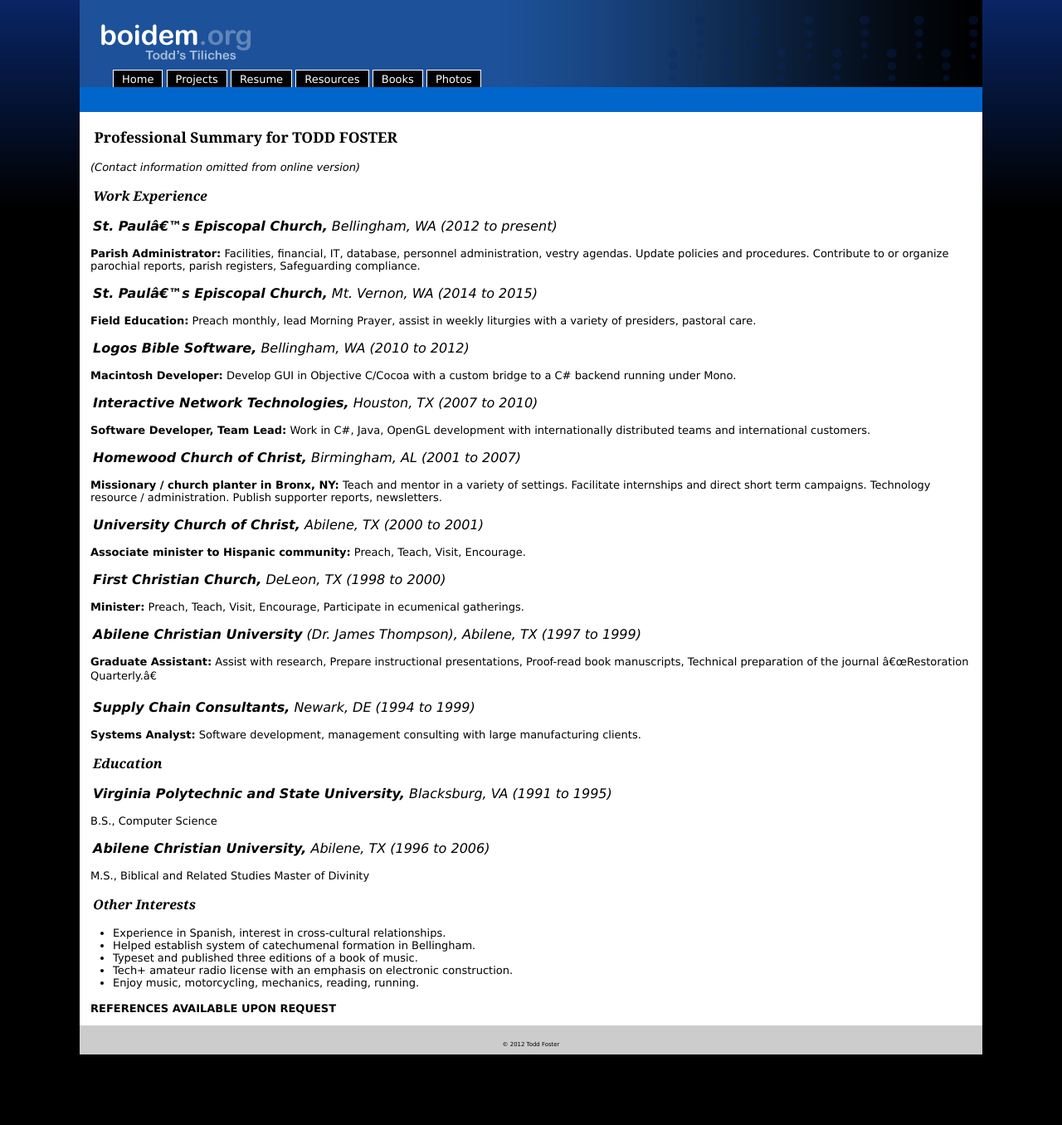
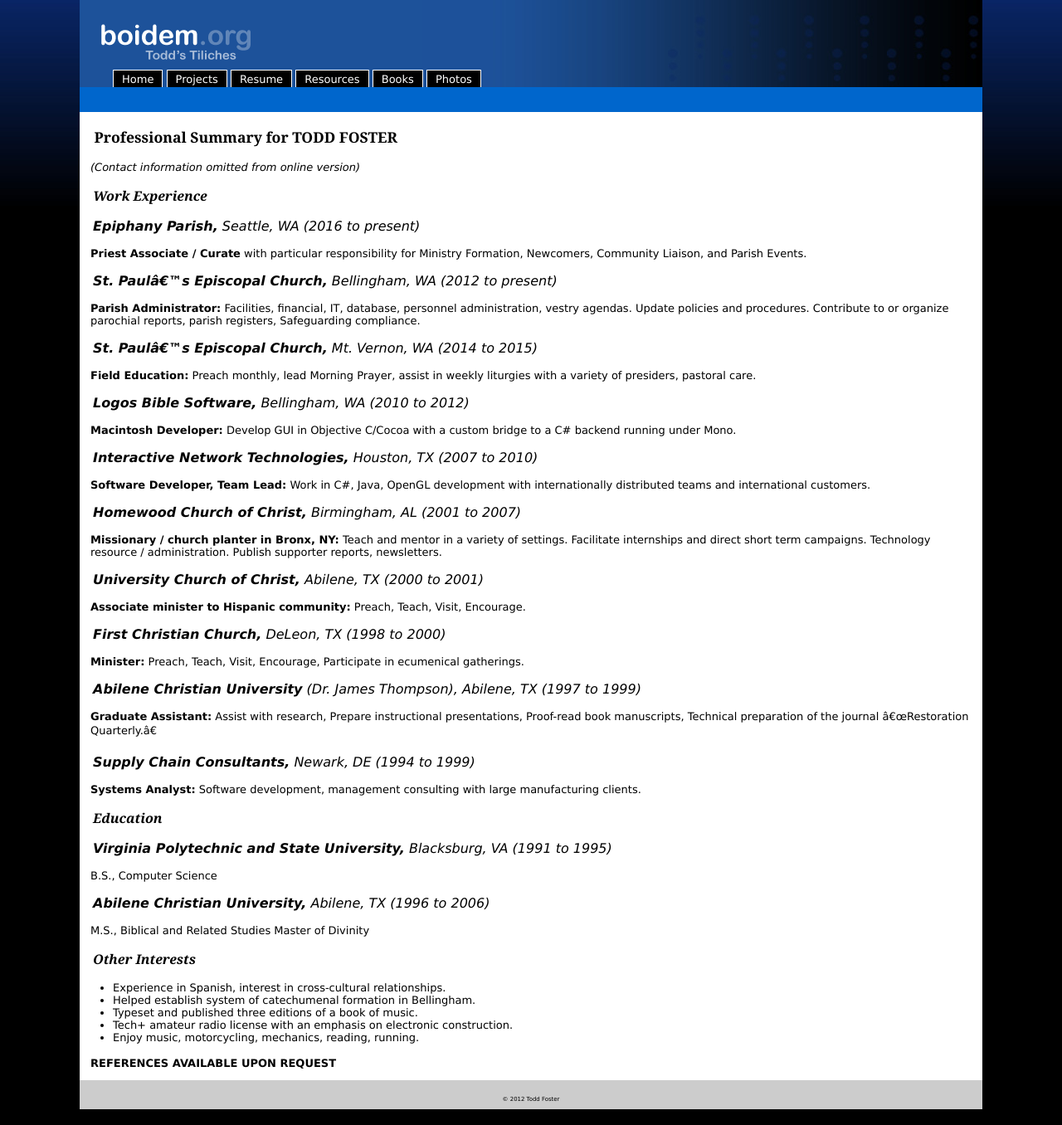
Before and after one commit to toddfoster/toddfoster.github.com, a Jekyll site: the page built from resume.md, in a window 1280 px wide. Shown: the whole page at 83% size. Built offline with Jekyll 4.4.1, drawn with Linux system fonts in a browser that asks for light colours; before the commit the page ends 1290 px from its top, so only the background shows below that.

Commit message:
Update resume

```diff
--- a/resume.md
+++ b/resume.md
@@ -8,6 +8,9 @@ layout: default
 *(Contact information omitted from online version)*
 
 ## Work Experience
+
+### **Epiphany Parish,** Seattle, WA (2016 to present)
+**Priest Associate / Curate** with particular responsibility for Ministry Formation, Newcomers, Community Liaison, and Parish Events.
 
 ### **St. Paul's Episcopal Church,** Bellingham, WA (2012 to present)
 **Parish Administrator:** Facilities, financial, IT, database, personnel administration, vestry agendas. Update policies and procedures. Contribute to or organize parochial reports, parish registers, Safeguarding compliance.
```
